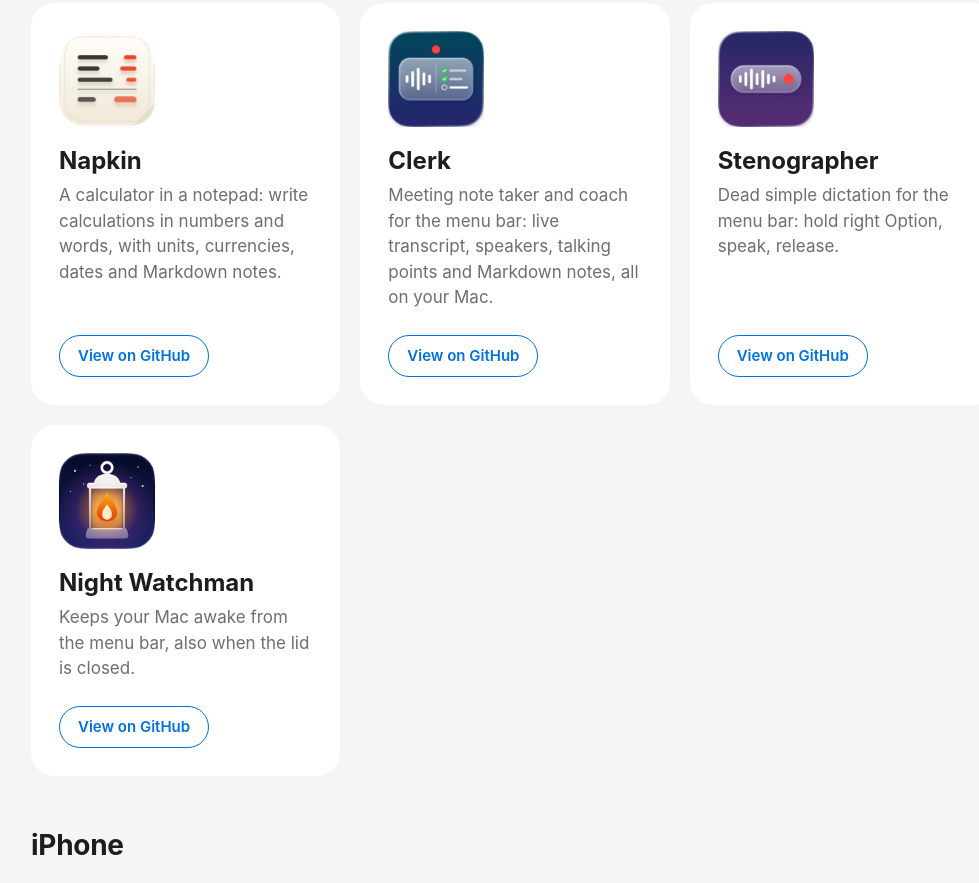
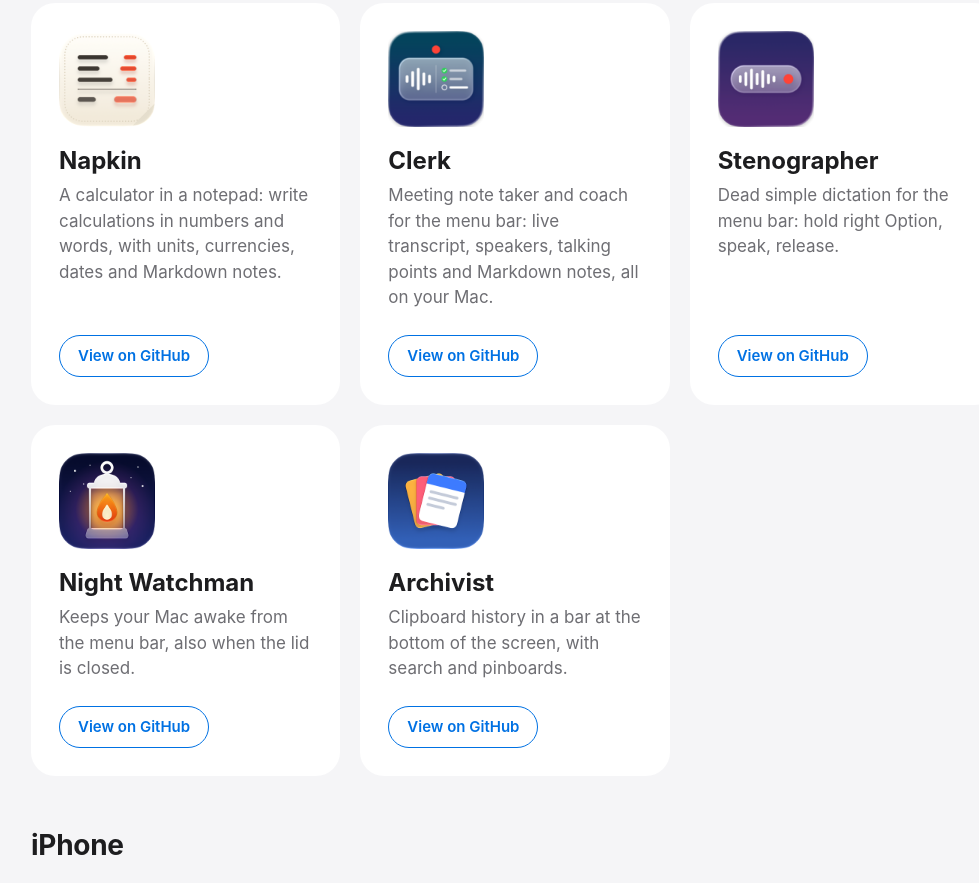
Before and after one commit to knorthfield/knorthfield.github.io, a plain HTML site: page index.html in a window 1280 px wide. Shown: the part 589-1472 px from the top of the page, without its empty margins (125-1104 px from the left). Drawn offline with Linux system fonts and the light colour scheme.

Commit message:
Add Archivist
Co-Authored-By: Claude Fable 5.2 <noreply@anthropic.com>

```diff
--- a/index.html
+++ b/index.html
@@ -146,6 +146,7 @@
     <img src="icons/clerk.png" alt="">
     <img src="icons/stenographer.png" alt="">
     <img src="icons/nightwatchman.png" alt="">
+    <img src="icons/archivist.png" alt="">
     <img src="icons/nano-buddha.png" alt="" class="ios-icon">
     <img src="icons/skullset.png" alt="" class="ios-icon">
     <img src="icons/rapporteur.png" alt="" class="ios-icon">
@@ -187,6 +188,14 @@
         <a class="button" href="https://github.com/knorthfield/nightwatchman">View on GitHub</a>
       </div>
     </article>
+    <article class="app">
+      <img src="icons/archivist.png" alt="Archivist icon">
+      <h3>Archivist</h3>
+      <p>Clipboard history in a bar at the bottom of the screen, with search and pinboards.</p>
+      <div class="buttons">
+        <a class="button" href="https://github.com/knorthfield/archivist">View on GitHub</a>
+      </div>
+    </article>
   </div>
 
   <h2>iPhone</h2>
```
Also changed, not shown: icons/archivist.png (added).
